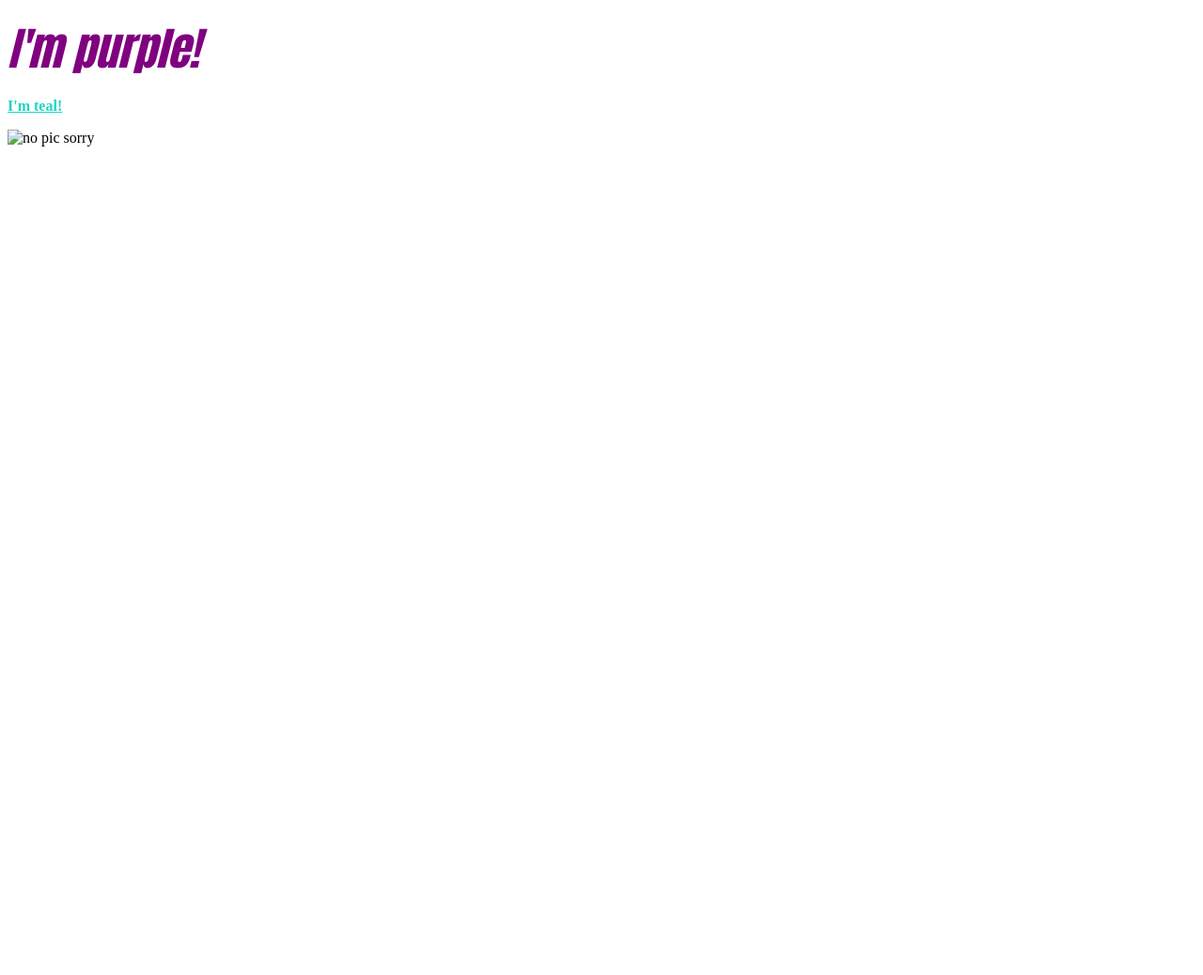
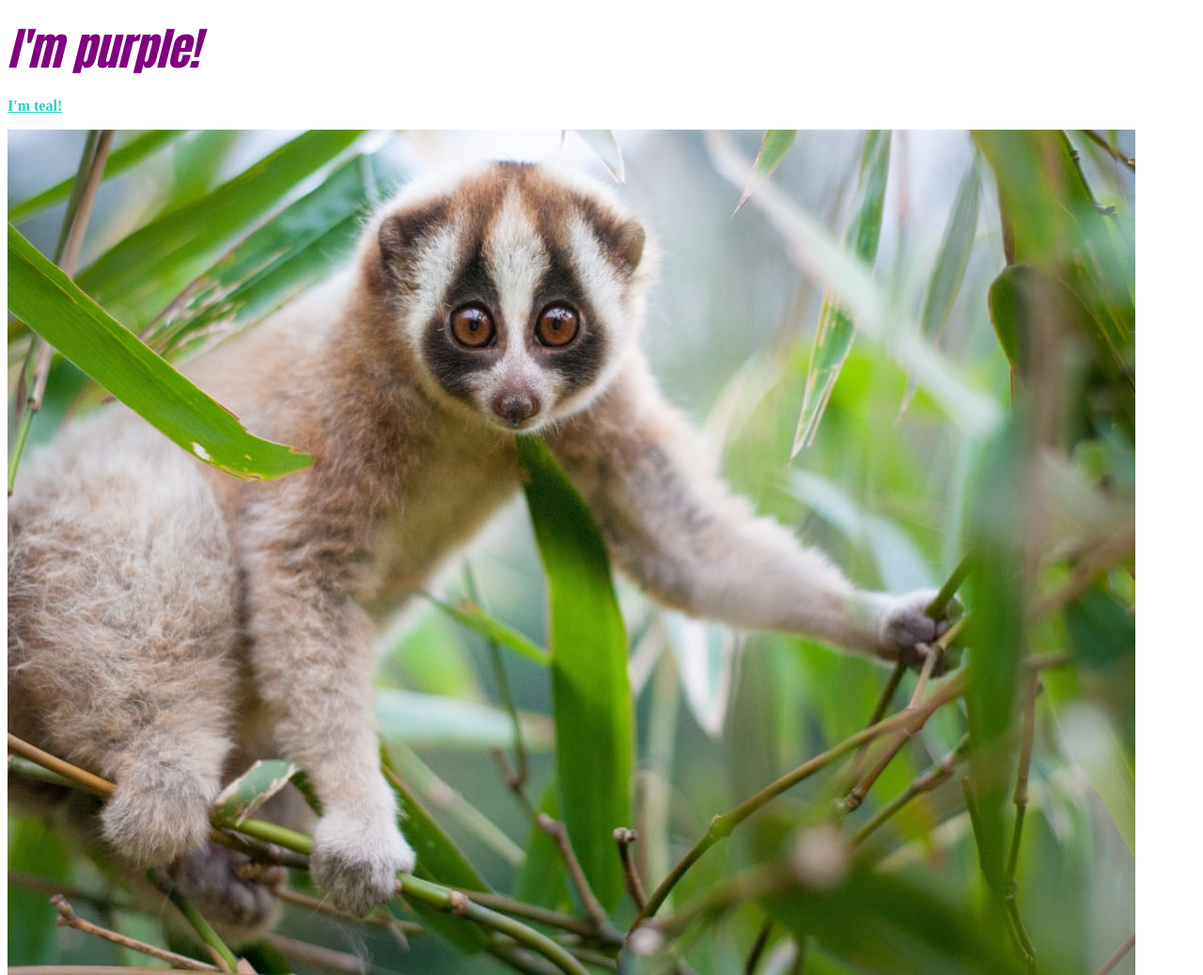
Before and after one commit to JaqLaw/HTML-CSS-Projects, a plain HTML site: page Basic_HTML_and_JavaScript_1/Basic_HTML_1.html in a window 1280 px wide. Shown: the whole page at 94% size. Before the commit the page ends 800 px from the top, so only its background shows below. Drawn offline with Linux system fonts and the light colour scheme.

Commit message:
added image

```diff
--- a/Basic_HTML_and_JavaScript_1/Basic_HTML_1.html
+++ b/Basic_HTML_and_JavaScript_1/Basic_HTML_1.html
@@ -3,7 +3,7 @@
     <body>
         <p><font color="purple" face="impact" size="7"><i>I'm purple!</i></font></p>
         <p><font color="1ED5C3"><b><u>I'm teal!</u></b></font></p>
-        <img src="gone.jpg" alt="no pic sorry">
+        <img src="slow loris.jpg" alt="no pic sorry">
 <script src="Basic_JavaScript_1.js">
 </script>
     </body>
```
Also changed, not shown: Basic_HTML_and_JavaScript_1/slow loris.jpg (added), 2 other files.
